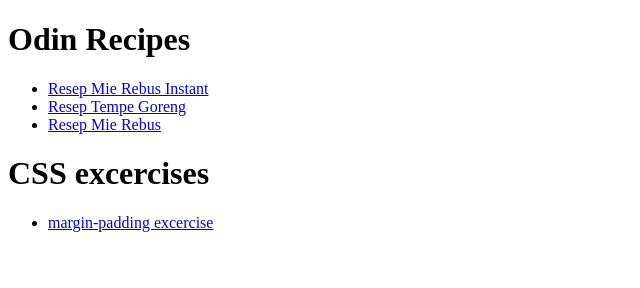
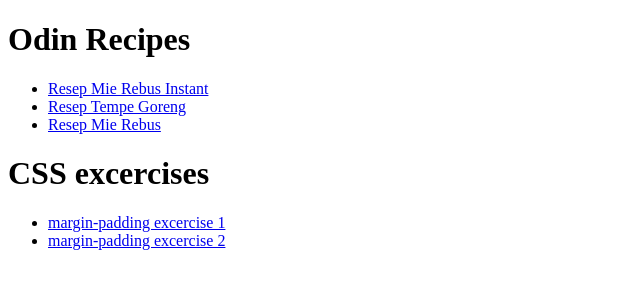
Before and after one commit to alfNoob/odin-recipes, a website: page index.html in a window 1280 px wide. Shown: the whole page, without its empty margins (0-640 px from the left). Drawn offline with Linux system fonts and the light colour scheme.

Commit message:
update index.html

```diff
--- a/index.html
+++ b/index.html
@@ -23,7 +23,8 @@
     </div>
 
     <ul class="css-excercise">
-        <li id="margin-padding"><a href="css-excercise/margin-padding/marPad.html">margin-padding excercise</a></li>
+        <li id="margin-padding"><a href="css-excercise/margin-padding/marPad.html">margin-padding excercise 1</a></li>
+        <li id="margin-padding"><a href="css-excercise/margin-padding-2/card.html">margin-padding excercise 2</a></li>
     </ul>
 
 </body>
```
